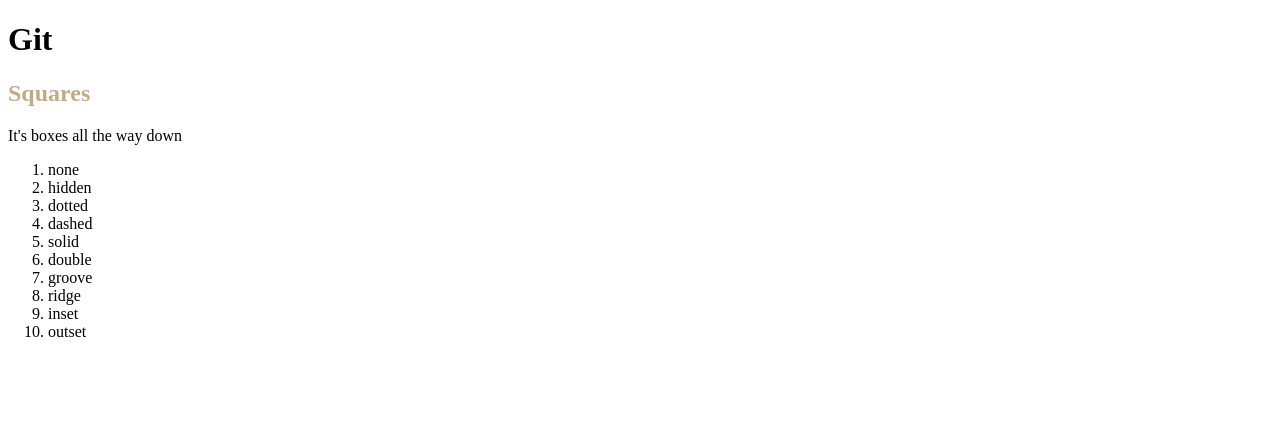
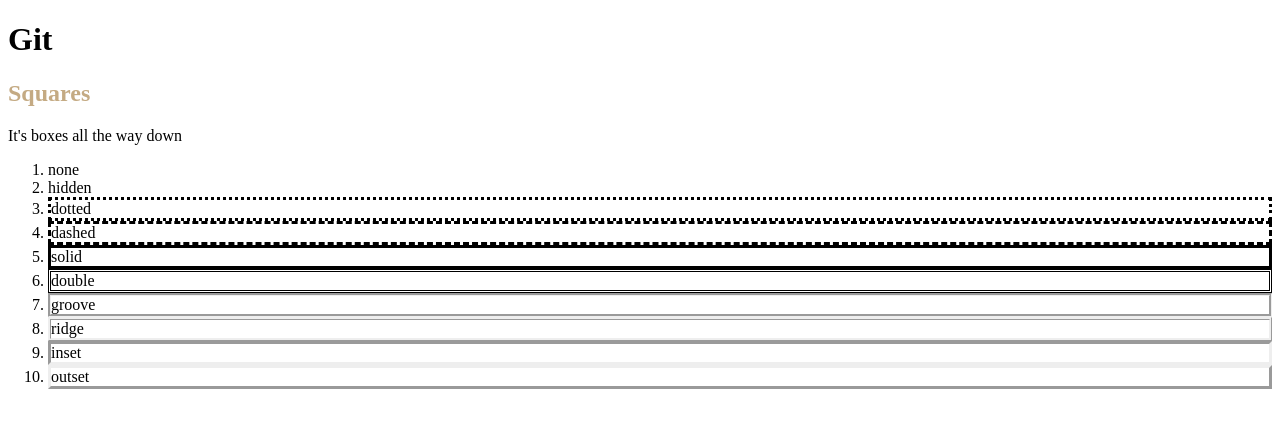
Before and after one commit to GraeyCowl/git_tOP_test, a plain HTML site: page index.html in a window 1280 px wide. Drawn offline with Linux system fonts and the light colour scheme.

Commit message:
Remove empty note, add classes to border index

```diff
--- a/index.html
+++ b/index.html
@@ -13,19 +13,18 @@
 	<h2>Squares</h2>
 	<p>It's boxes all the way down</p>
     <ol>
-        <li>none</li>
-        <li>hidden</li>
-        <li>dotted</li>
-        <li>dashed</li>
-        <li>solid</li>
-        <li>double</li>
-        <li>groove</li>
-        <li>ridge</li>
-        <li>inset</li>
-        <li>outset</li>
+        <li class="b1">none</li>
+        <li class="b2">hidden</li>
+        <li class="b3">dotted</li>
+        <li class="b4">dashed</li>
+        <li class="b5">solid</li>
+        <li class="b6">double</li>
+        <li class="b7">groove</li>
+        <li class="b8">ridge</li>
+        <li class="b9">inset</li>
+        <li class="b10">outset</li>
 	</ol>
 
-<!-- Empty list build boxes -->
 </body>
 
 </html>
```
